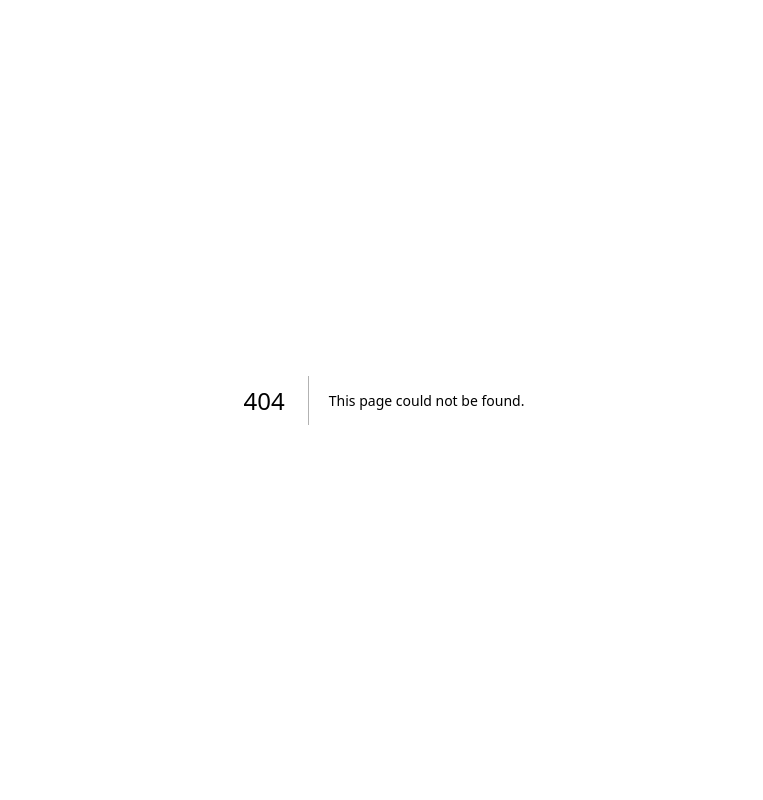
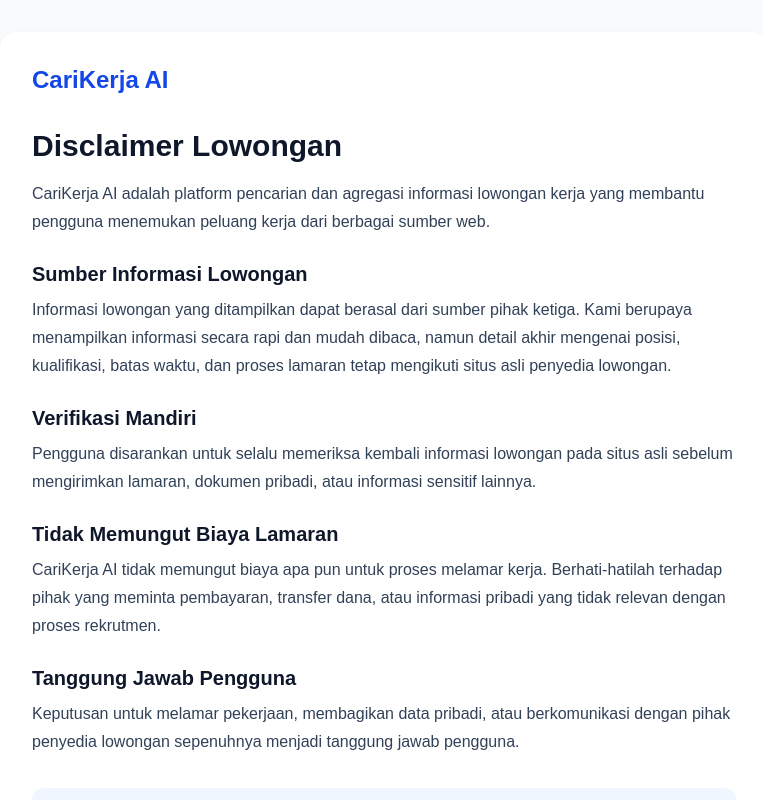
Before and after one commit to pengembanganbrian-coder/carikerja-ai, a Next.js app: page /disclaimer in a window 1280 px wide. Before the commit this address had no page. Shown: the top 800 px of the page, without its empty margins (256-1019 px from the left). Built offline with nearby package versions, Linux system fonts and the light colour scheme.

Commit message:
Add job disclaimer page

```diff
--- a/app/components/SiteFooter.tsx
+++ b/app/components/SiteFooter.tsx
@@ -10,10 +10,21 @@
         </div>
 
         <div className="flex flex-wrap gap-4">
-          <a href="/about" className="hover:text-blue-700">Tentang</a>
-          <a href="/contact" className="hover:text-blue-700">Kontak</a>
-          <a href="/privacy-policy" className="hover:text-blue-700">Kebijakan Privasi</a>
-          <a href="/jobs" className="hover:text-blue-700">Lowongan</a>
+          <a href="/about" className="hover:text-blue-700">
+            Tentang
+          </a>
+          <a href="/contact" className="hover:text-blue-700">
+            Kontak
+          </a>
+          <a href="/privacy-policy" className="hover:text-blue-700">
+            Kebijakan Privasi
+          </a>
+          <a href="/disclaimer" className="hover:text-blue-700">
+            Disclaimer
+          </a>
+          <a href="/jobs" className="hover:text-blue-700">
+            Lowongan
+          </a>
         </div>
       </div>
     </footer>
--- /dev/null
+++ b/app/disclaimer/layout.tsx
@@ -0,0 +1,15 @@
+import type { Metadata } from "next";
+
+export const metadata: Metadata = {
+  title: "Disclaimer Lowongan",
+  description:
+    "Disclaimer CariKerja AI terkait sumber informasi lowongan, verifikasi mandiri, dan kewaspadaan terhadap penipuan kerja.",
+};
+
+export default function DisclaimerLayout({
+  children,
+}: {
+  children: React.ReactNode;
+}) {
+  return children;
+}
--- /dev/null
+++ b/app/disclaimer/page.tsx
@@ -0,0 +1,53 @@
+export default function DisclaimerPage() {
+  return (
+    <main className="min-h-screen bg-slate-50 px-6 py-8 text-slate-900">
+      <section className="mx-auto max-w-3xl rounded-2xl bg-white p-8 shadow">
+        <a href="/" className="text-2xl font-bold text-blue-700">
+          CariKerja AI
+        </a>
+
+        <h1 className="mt-8 text-3xl font-extrabold">Disclaimer Lowongan</h1>
+
+        <p className="mt-4 leading-7 text-slate-700">
+          CariKerja AI adalah platform pencarian dan agregasi informasi lowongan
+          kerja yang membantu pengguna menemukan peluang kerja dari berbagai
+          sumber web.
+        </p>
+
+        <h2 className="mt-6 text-xl font-bold">Sumber Informasi Lowongan</h2>
+        <p className="mt-2 leading-7 text-slate-700">
+          Informasi lowongan yang ditampilkan dapat berasal dari sumber pihak
+          ketiga. Kami berupaya menampilkan informasi secara rapi dan mudah
+          dibaca, namun detail akhir mengenai posisi, kualifikasi, batas waktu,
+          dan proses lamaran tetap mengikuti situs asli penyedia lowongan.
+        </p>
+
+        <h2 className="mt-6 text-xl font-bold">Verifikasi Mandiri</h2>
+        <p className="mt-2 leading-7 text-slate-700">
+          Pengguna disarankan untuk selalu memeriksa kembali informasi lowongan
+          pada situs asli sebelum mengirimkan lamaran, dokumen pribadi, atau
+          informasi sensitif lainnya.
+        </p>
+
+        <h2 className="mt-6 text-xl font-bold">Tidak Memungut Biaya Lamaran</h2>
+        <p className="mt-2 leading-7 text-slate-700">
+          CariKerja AI tidak memungut biaya apa pun untuk proses melamar kerja.
+          Berhati-hatilah terhadap pihak yang meminta pembayaran, transfer dana,
+          atau informasi pribadi yang tidak relevan dengan proses rekrutmen.
+        </p>
+
+        <h2 className="mt-6 text-xl font-bold">Tanggung Jawab Pengguna</h2>
+        <p className="mt-2 leading-7 text-slate-700">
+          Keputusan untuk melamar pekerjaan, membagikan data pribadi, atau
+          berkomunikasi dengan pihak penyedia lowongan sepenuhnya menjadi
+          tanggung jawab pengguna.
+        </p>
+
+        <div className="mt-8 rounded-xl bg-blue-50 p-5 text-blue-800">
+          Tips: selalu cek alamat website resmi perusahaan, hindari lowongan
+          yang meminta biaya, dan pastikan proses rekrutmen terlihat wajar.
+        </div>
+      </section>
+    </main>
+  );
+}
--- a/app/sitemap.ts
+++ b/app/sitemap.ts
@@ -66,6 +66,12 @@
       changeFrequency: "monthly",
       priority: 0.5,
     },
+    {
+      url: `${baseUrl}/disclaimer`,
+      lastModified: new Date(),
+      changeFrequency: "monthly",
+      priority: 0.5,
+    },
   ];
 
   const articlePages: MetadataRoute.Sitemap = careerArticles.map((article) => ({
```
